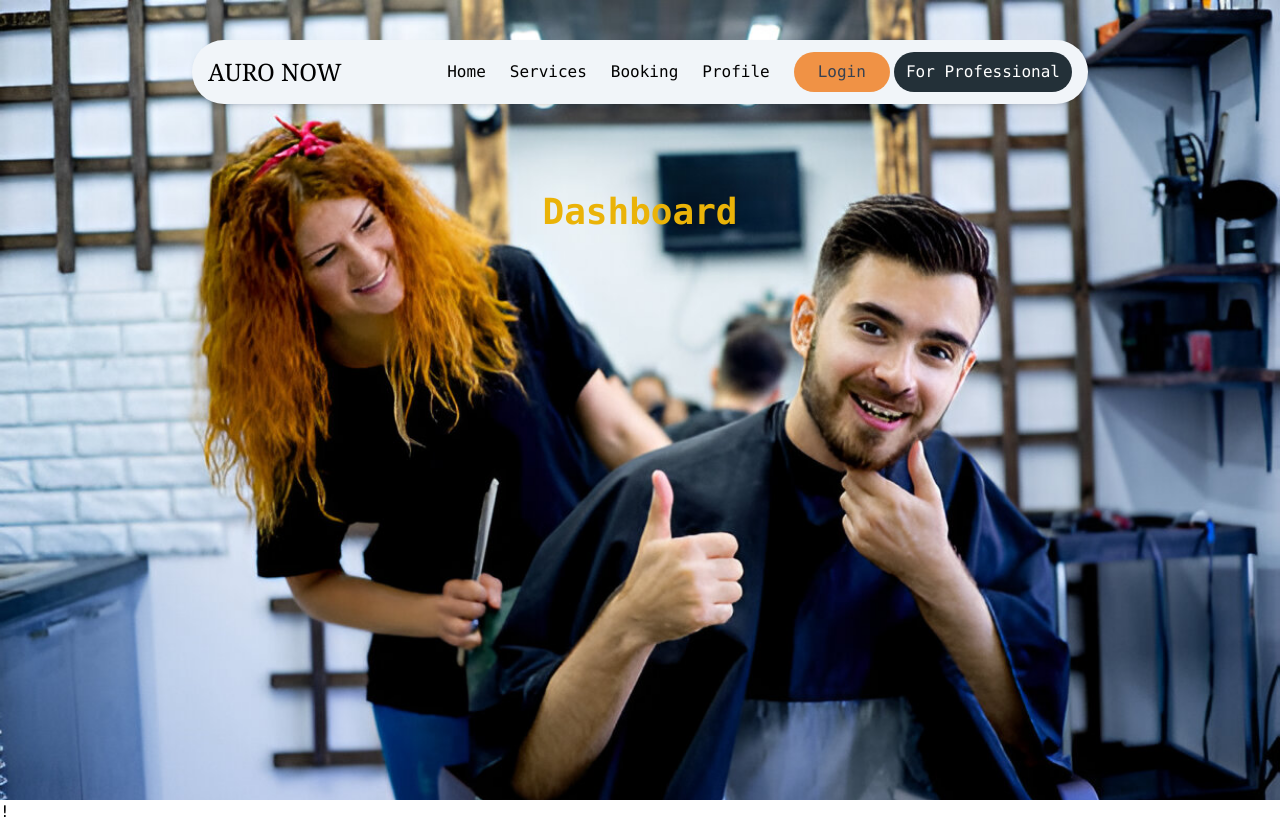
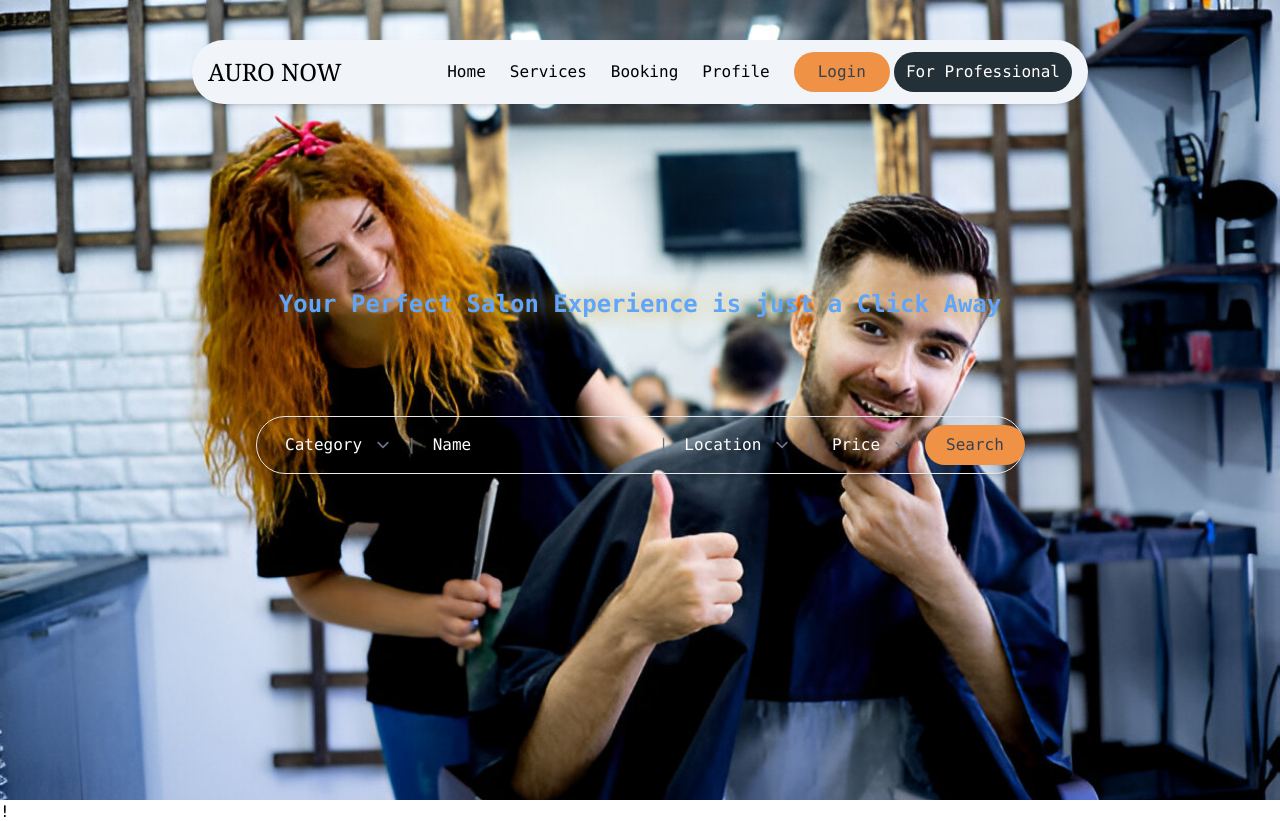
Before and after one commit to HarisKhann1/AuroNow, a Django app: template AuroNow/auroUser/templates/dashboard.html in a window 1280 px wide. Shown: the top 821 px of the page. Run offline with Django 5.2, Linux system fonts and the light colour scheme; the template is opened without the code that fills it, so the values that code supplies are empty; some libraries are stand-ins or nearby versions.

Commit message:
add search bar and search result

```diff
--- a/AuroNow/auroUser/templates/dashboard.html
+++ b/AuroNow/auroUser/templates/dashboard.html
@@ -13,13 +13,15 @@
     </div>
     <!-- Content Area -->
     <div class="relative pt-32 flex-1 overflow-y-auto">
-      <div class="container mx-auto px-6 py-8">
-        <h1 class="text-3xl md:text-4xl font-bold my-8 text-center text-yellow-500">
-          Dashboard
-        </h1>
+      <div class="container mt-32 mx-auto px-6 py-8 flex flex-col gap-24 ">
+       {% comment %} testig for animation start  {% endcomment %}
+       <h1 class="text-2xl font-bold text-center text-blue-400 drop-shadow-[0_0_10px_rgba(212,175,55,01)]">
+        Your Perfect Salon Experience is just a Click Away
+      </h1>
         <!-- Scrollable Content -->
         <div class="space-y-8 px-4">
           <!-- Content blocks -->
+          {% include 'search_bar.html' %}
         </div>
       </div>
     </div>
--- /dev/null
+++ b/AuroNow/auroUser/templates/search_bar.html
@@ -0,0 +1,163 @@
+<form
+  action="{% url 'search_results' %}"
+  method="GET"
+  class="bg-transparent text-white border shadow-md rounded-lg lg:rounded-full px-4 py-2 w-full max-w-3xl mx-auto"
+>
+  <!-- Laptop/Desktop Layout -->
+  <div class="hidden lg:flex lg:items-center lg:gap-1">
+  <select
+  name="category"
+  class="bg-transparent border-none focus:border-none focus:outline-none focus:ring-0 appearance-none w-auto"
+>
+{% comment %} background-transparent of dropdown remaning  {% endcomment %}
+  <option value="">Category</option>
+  {% for cat in categories %}
+  <option value="{{ cat }}">{{ cat }}</option>
+  {% endfor %}
+  <option value="test">test</option>
+</select>
+    <span class="text-gray-500">|</span>
+
+    <input
+      type="text"
+      name="shop_name"
+      placeholder="Name"
+      class="bg-transparent placeholder:text-white  outline-none border-none text-medium flex-grow"
+    />
+    <span class="text-gray-500">|</span>
+
+    <select
+      name="address"
+      class="bg-transparent focus:bg-cyan-400 outline-none text-medium border-none appearance-none w-auto"
+    >
+      <option value="">Location</option>
+      {% for address in addresses %}
+      <option value="{{ address }}">{{ address }}</option>
+      {% endfor %}
+    </select>
+    <span class="text-gray-500">|</span>
+
+    <select
+      name="price"
+      class="bg-transparent focus:bg-cyan-400 outline-none text-medium border-none appearance-none w-auto"
+    >
+      <option value="">Price</option>
+      {% for price in price_ranges %}
+      <option value="{{ price }}">{{ price }}</option>
+      {% endfor %}
+    </select>
+
+    <button
+      type="submit"
+      class="bg-primary-color text-gray-700 px-4 py-2 rounded-full hover:bg-primary-hover-color min-w-[100px]"
+    >
+      Search
+    </button>
+  </div>
+
+  <!-- Tablet Layout -->
+  <div class="hidden md:flex md:flex-col lg:hidden gap-3">
+    <div class="grid grid-cols-2 gap-3">
+      <div class="flex items-center gap-2">
+        <select
+          name="category"
+          class="bg-transparent focus:bg-transparent outline-none text-medium border-none appearance-none w-full"
+        >
+          <option value="">Category</option>
+          {% for cat in categories %}
+          <option value="{{ cat }}">{{ cat }}</option>
+          {% endfor %}
+        </select>
+        <span class="text-gray-500">|</span>
+      </div>
+
+      <div class="flex items-center gap-2">
+        <input
+          type="text"
+          name="shop_name"
+          placeholder="Name"
+          class="bg-transparent placeholder:text-white outline-none border-none text-medium w-full"
+        />
+      </div>
+
+      <div class="flex items-center gap-2">
+        <select
+          name="address"
+          class="bg-transparent focus:bg-transparent outline-none text-medium border-none appearance-none w-full"
+        >
+          <option value="">Location</option>
+          {% for address in addresses %}
+          <option value="{{ address }}">{{ address }}</option>
+          {% endfor %}
+        </select>
+        <span class="text-gray-500">|</span>
+      </div>
+
+      <div class="flex items-center gap-2">
+        <select
+          name="price"
+          class="bg-transparent focus:bg-transparent outline-none text-medium border-none appearance-none w-full"
+        >
+          <option value="">Price</option>
+          {% for price in price_ranges %}
+          <option value="{{ price }}">{{ price }}</option>
+          {% endfor %}
+        </select>
+      </div>
+    </div>
+
+    <button
+      type="submit"
+      class="bg-primary-color text-gray-700 px-4 py-2 rounded-lg hover:bg-primary-hover-color w-full md:w-1/2 mx-auto"
+    >
+      Search
+    </button>
+  </div>
+
+  <!-- Mobile Layout -->
+  <div class="flex flex-col gap-2 md:hidden">
+    <select
+      name="category"
+      class="bg-transparent focus:bg-transparent outline-none text-sm border-none appearance-none w-full py-2"
+    >
+      <option value="">Category</option>
+      {% for cat in categories %}
+      <option value="{{ cat }}">{{ cat }}</option>
+      {% endfor %}
+    </select>
+
+    <input
+      type="text"
+      name="shop_name"
+      placeholder="Name"
+      class="bg-transparent placeholder:text-white outline-none border-none text-medium w-full"
+    />
+
+    <select
+      name="address"
+      class="bg-transparent focus:bg-transparent outline-none text-sm border-none appearance-none w-full py-2"
+    >
+      <option value="">Location</option>
+      {% for address in addresses %}
+      <option value="{{ address }}">{{ address }}</option>
+      {% endfor %}
+    </select>
+
+    <select
+      name="price"
+      class="bg-transparent focus:bg-transparent outline-none text-sm border-none appearance-none w-full py-2"
+    >
+      <option value="">Price</option>
+      {% for price in price_ranges %}
+      <option value="{{ price }}">{{ price }}</option>
+      {% endfor %}
+    </select>
+
+    <button
+      type="submit"
+      class="bg-primary-color text-gray-700 px-4 py-2 rounded-lg hover:bg-primary-hover-color w-full mt-2"
+    >
+      Search
+    </button>
+  </div>
+</form>
--- a/AuroNow/auroUser/urls.py
+++ b/AuroNow/auroUser/urls.py
@@ -1,7 +1,8 @@
 from django.urls import path
-from .views import dashboard_view
+from .views import  dashboard_view, search_view
 
 urlpatterns = [
     path('', dashboard_view, name='dashboard'),  # URL for the dashboard
+    path('search-results/', search_view, name='search_results'),
 
 ]
--- a/AuroNow/theme/static/css/dist/styles.css
+++ b/AuroNow/theme/static/css/dist/styles.css
@@ -857,11 +857,6 @@ select {
   margin-right: auto;
 }
 
-.my-8 {
-  margin-top: 2rem;
-  margin-bottom: 2rem;
-}
-
 .mb-2 {
   margin-bottom: 0.5rem;
 }
@@ -902,6 +897,14 @@ select {
   margin-top: 0.5rem;
 }
 
+.mt-3 {
+  margin-top: 0.75rem;
+}
+
+.mt-32 {
+  margin-top: 8rem;
+}
+
 .mt-4 {
   margin-top: 1rem;
 }
@@ -988,10 +999,6 @@ select {
 
 .w-64 {
   width: 16rem;
-}
-
-.w-full {
-  width: 100%;
 }
 
 .w-auto {
@@ -1003,6 +1010,18 @@ select {
   width: fit-content;
 }
 
+.w-full {
+  width: 100%;
+}
+
+.min-w-\[100px\] {
+  min-width: 100px;
+}
+
+.max-w-3xl {
+  max-width: 48rem;
+}
+
 .max-w-4xl {
   max-width: 56rem;
 }
@@ -1032,6 +1055,12 @@ select {
   list-style-type: none;
 }
 
+.appearance-none {
+  -webkit-appearance: none;
+     -moz-appearance: none;
+          appearance: none;
+}
+
 .grid-cols-1 {
   grid-template-columns: repeat(1, minmax(0, 1fr));
 }
@@ -1070,6 +1107,10 @@ select {
 
 .gap-2 {
   gap: 0.5rem;
+}
+
+.gap-24 {
+  gap: 6rem;
 }
 
 .gap-3 {
@@ -1132,6 +1179,10 @@ select {
 
 .border {
   border-width: 1px;
+}
+
+.border-none {
+  border-style: none;
 }
 
 .border-black {
@@ -1498,14 +1590,23 @@ select {
   color: rgb(153 27 27 / var(--tw-text-opacity, 1));
 }
 
+.text-transparent {
+  color: transparent;
+}
+
 .text-white {
   --tw-text-opacity: 1;
   color: rgb(255 255 255 / var(--tw-text-opacity, 1));
 }
 
-.text-yellow-500 {
-  --tw-text-opacity: 1;
-  color: rgb(234 179 8 / var(--tw-text-opacity, 1));
+.text-blue-400 {
+  --tw-text-opacity: 1;
+  color: rgb(96 165 250 / var(--tw-text-opacity, 1));
+}
+
+.text-gray-200 {
+  --tw-text-opacity: 1;
+  color: rgb(229 231 235 / var(--tw-text-opacity, 1));
 }
 
 .underline {
@@ -1532,6 +1633,27 @@ select {
   --tw-shadow: 0 1px 2px 0 rgb(0 0 0 / 0.05);
   --tw-shadow-colored: 0 1px 2px 0 var(--tw-shadow-color);
   box-shadow: var(--tw-ring-offset-shadow, 0 0 #0000), var(--tw-ring-shadow, 0 0 #0000), var(--tw-shadow);
+}
+
+.outline-none {
+  outline: 2px solid transparent;
+  outline-offset: 2px;
+}
+
+.drop-shadow-lg {
+  --tw-drop-shadow: drop-shadow(0 10px 8px rgb(0 0 0 / 0.04)) drop-shadow(0 4px 3px rgb(0 0 0 / 0.1));
+  filter: var(--tw-blur) var(--tw-brightness) var(--tw-contrast) var(--tw-grayscale) var(--tw-hue-rotate) var(--tw-invert) var(--tw-saturate) var(--tw-sepia) var(--tw-drop-shadow);
+}
+
+.drop-shadow-\[0_0_10px_rgba\(212\2c 175\2c 55\2c 01\)\] {
+  --tw-drop-shadow: drop-shadow(0 0 10px rgba(212,175,55,01));
+  filter: var(--tw-blur) var(--tw-brightness) var(--tw-contrast) var(--tw-grayscale) var(--tw-hue-rotate) var(--tw-invert) var(--tw-saturate) var(--tw-sepia) var(--tw-drop-shadow);
+}
+
+.backdrop-blur-sm {
+  --tw-backdrop-blur: blur(4px);
+  -webkit-backdrop-filter: var(--tw-backdrop-blur) var(--tw-backdrop-brightness) var(--tw-backdrop-contrast) var(--tw-backdrop-grayscale) var(--tw-backdrop-hue-rotate) var(--tw-backdrop-invert) var(--tw-backdrop-opacity) var(--tw-backdrop-saturate) var(--tw-backdrop-sepia);
+  backdrop-filter: var(--tw-backdrop-blur) var(--tw-backdrop-brightness) var(--tw-backdrop-contrast) var(--tw-backdrop-grayscale) var(--tw-backdrop-hue-rotate) var(--tw-backdrop-invert) var(--tw-backdrop-opacity) var(--tw-backdrop-saturate) var(--tw-backdrop-sepia);
 }
 
 .transition {
@@ -1566,6 +1740,16 @@ select {
   --font-mono: ui-monospace, SFMono-Regular, Menlo, Monaco, Consolas, "Liberation Mono", "Courier New", monospace;
 }
 
+.placeholder\:text-white::-moz-placeholder {
+  --tw-text-opacity: 1;
+  color: rgb(255 255 255 / var(--tw-text-opacity, 1));
+}
+
+.placeholder\:text-white::placeholder {
+  --tw-text-opacity: 1;
+  color: rgb(255 255 255 / var(--tw-text-opacity, 1));
+}
+
 .hover\:bg-\[\#0b0f12\]:hover {
   --tw-bg-opacity: 1;
   background-color: rgb(11 15 18 / var(--tw-bg-opacity, 1));
@@ -1811,6 +2045,34 @@ select {
 }
 
 @media (min-width: 1024px) {
+  .lg\:flex {
+    display: flex;
+  }
+
+  .lg\:hidden {
+    display: none;
+  }
+
+  .lg\:grid-cols-3 {
+    grid-template-columns: repeat(3, minmax(0, 1fr));
+  }
+
+  .lg\:items-center {
+    align-items: center;
+  }
+
+  .lg\:gap-2 {
+    gap: 0.5rem;
+  }
+
+  .lg\:gap-1 {
+    gap: 0.25rem;
+  }
+
+  .lg\:rounded-full {
+    border-radius: 9999px;
+  }
+
   .lg\:px-8 {
     padding-left: 2rem;
     padding-right: 2rem;
--- a/AuroNow/theme/static_src/src/styles.css
+++ b/AuroNow/theme/static_src/src/styles.css
@@ -9,5 +9,4 @@
   --secondary-hover-color: #2D3C46;
   --font-mono: ui-monospace, SFMono-Regular, Menlo, Monaco, Consolas, "Liberation Mono", "Courier New", monospace;
 
-
 }
```
Also changed, not shown: other parts of AuroNow/theme/static/css/dist/styles.css (+227 -58 lines), AuroNow/auroUser/templates/search_results.html (added, +25 -0 lines), AuroNow/auroUser/views.py (+55 -2 lines).
